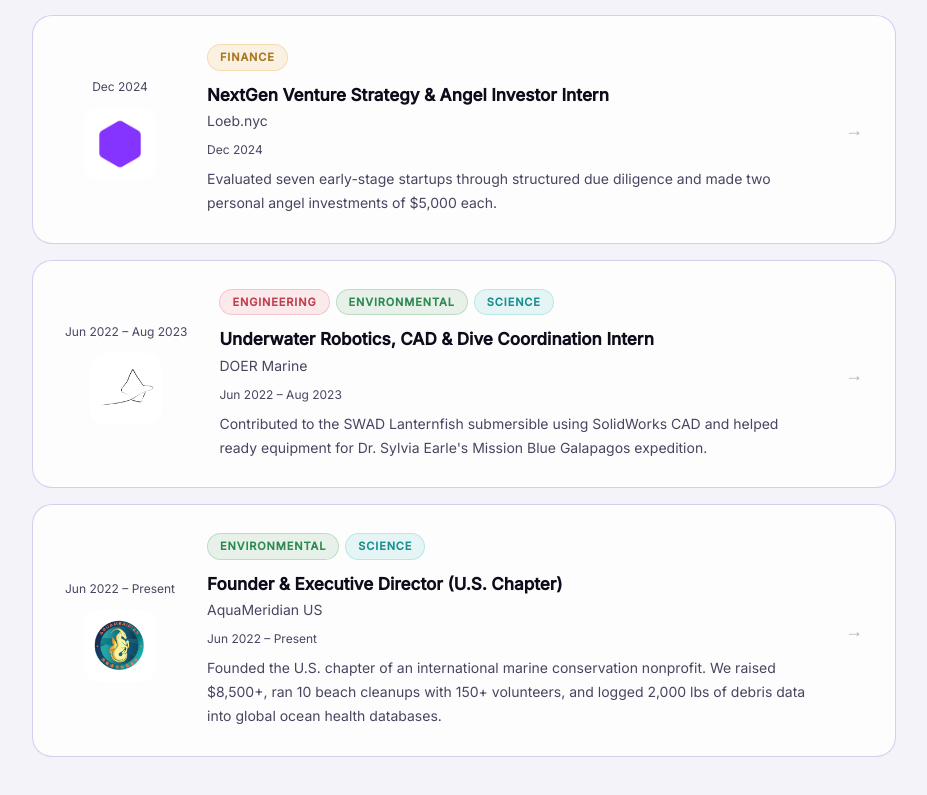
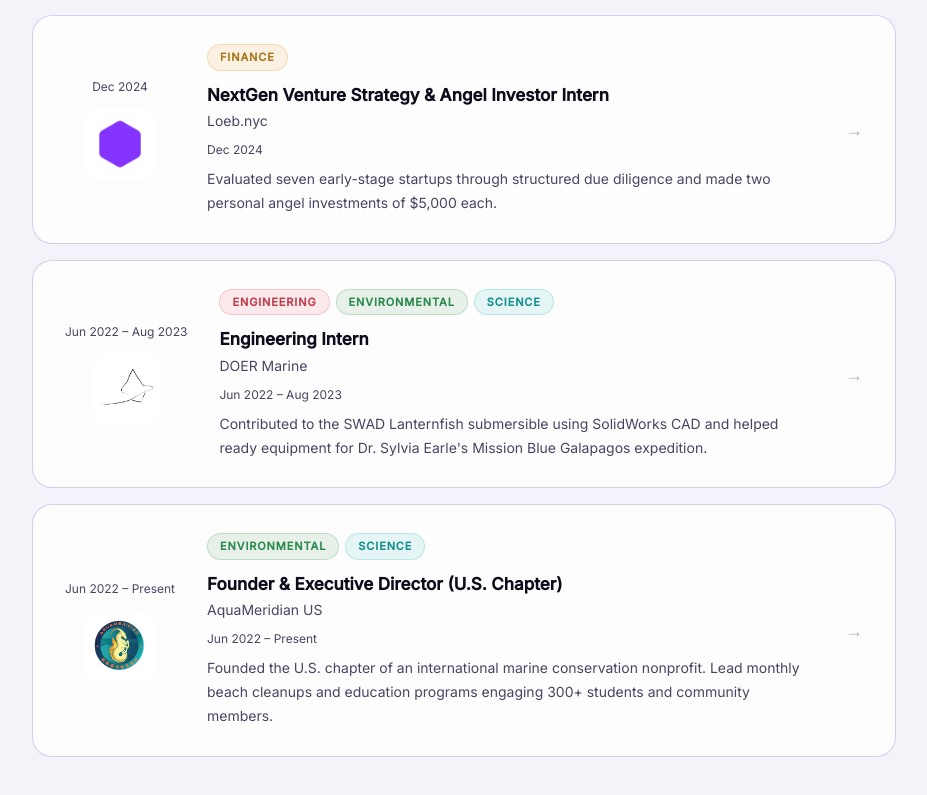
Before and after one commit to flinlabs/new-portfolio, a Next.js app: page /experience in a window 1280 px wide. Shown: the part 998-1793 px from the top of the page, without its empty margins (176-1103 px from the left). Built offline with nearby package versions, Linux system fonts and the light colour scheme.

Commit message:
change descriptions

```diff
--- a/data/experiences.ts
+++ b/data/experiences.ts
@@ -51,7 +51,7 @@
 		],
 		achievements: [
 			"Sourced and evaluated 40+ candidates weekly across high-demand sectors.",
-			"Built CANDI MVP, projected to cut manual screening time by 30–50%.",
+			"Built CANDI MVP, projected to cut manual screening time by up to 50%.",
 			"Reduced hiring-manager report prep from ~45–60 min to ~10–15 min.",
 			"Standardized note-taking across recruiters through automated parsing.",
 		],
@@ -101,6 +101,7 @@
 			"Personally invested $5,000 each into Shoplift and Spaceport.",
 			"Built foundational skills in startup analysis and venture funding decision-making.",
 			"Developed lasting connections with founders and investors in the NextGen cohort.",
+			"Made personal angel investments in Shoplift and Spaceport based on analyzing their go-to-market strategies.",
 		],
 		website: "https://loeb.nyc",
 		websiteLabel: "Loeb.nyc's Website",
@@ -108,7 +109,7 @@
 	{
 		slug: "doer-marine",
 		logo: "/doer-logo.png",
-		title: "Underwater Robotics, CAD & Dive Coordination Intern",
+		title: "Engineering Intern",
 		company: "DOER Marine",
 		tag: "Engineering · Environmental · Science",
 		period: "Jun 2022 – Aug 2023",
@@ -135,7 +136,7 @@
 		company: "AquaMeridian US",
 		tag: "Environmental · Science",
 		period: "Jun 2022 – Present",
-		summary: "Founded the U.S. chapter of an international marine conservation nonprofit. We raised $8,500+, ran 10 beach cleanups with 150+ volunteers, and logged 2,000 lbs of debris data into global ocean health databases.",
+		summary: "Founded the U.S. chapter of an international marine conservation nonprofit. Lead monthly beach cleanups and education programs engaging 300+ students and community members.",
 		overview: "I established the U.S. chapter of AquaMeridian, an international marine conservation initiative, to expand outreach, education, and direct-action environmental projects. I designed and ran programs that combined community engagement with measurable conservation outcomes, from speaker panels in schools and libraries to large-scale beach cleanups. I also built the organization's funding infrastructure from scratch, developing a sponsorship strategy that secured $8,500+ from corporate and individual partners including Apple East Bay.",
 		responsibilities: [
 			"Directed strategic planning, fundraising, and operational management for U.S. chapter.",
--- a/data/projects.ts
+++ b/data/projects.ts
@@ -55,7 +55,7 @@
 		period: "2021 – 2024",
 		summary: "A multifunctional underwater robot I designed, built, and field-tested over three years to combat kelp forest collapse. 4x faster than diver surveys. ISEF finalist, published in IEEE Xplore.",
 		overview: "WAL-SEA is a homebuilt, multifunctional remotely operated vehicle designed to combat kelp forest collapse caused by unchecked purple sea urchin populations. Existing diver-led culling is costly, slow, and unscalable, so I set out to build a modular ROV that could both survey and actively remove urchins with far greater efficiency.\n\nOver two years I designed, built, and field-tested WAL-SEA through four major development phases: initial beta prototypes, a main ROV platform, mission-specific modules, and full assembly and deployment.",
-		problem: "Kelp forests in Monterey Bay are collapsing due to overpopulated purple sea urchins, a cascading crisis triggered by sea star wasting disease and marine heatwaves. Diver-only culling is too slow, too costly, and too limited to scale.",
+		problem: "88.3% of kelp forests in Monterey Bay are collapsing due to overpopulated purple sea urchins, a cascading crisis triggered by sea star wasting disease and marine heatwaves. Diver-only culling is too slow, too costly, and too limited to scale.",
 		approach: [
 			"Designed four prototype phases: beta → main platform → mission modules → full assembly.",
 			"Solved water intrusion with compression-fit cable penetrators; optimized buoyancy using high-density foam and ballast weights.",
@@ -63,7 +63,7 @@
 			"Conducted 7 ocean deployments at Del Monte Beach across varying surge, depth, and visibility conditions.",
 		],
 		outcomes: [
-			"4x survey efficiency: 1 acre in ~20 minutes vs. 75 minutes for divers.",
+			"10x survey speed and 6x efficiency: 1 acre in ~20 minutes vs. 75 minutes for divers.",
 			"Reliable 40–60 ft operating envelope with hour-long missions and 4K footage.",
 			"Vacuum module successfully scraped and collected multiple urchins per pass.",
 			"Generated urchin density maps from overlapping survey transects for targeted restoration.",
```
